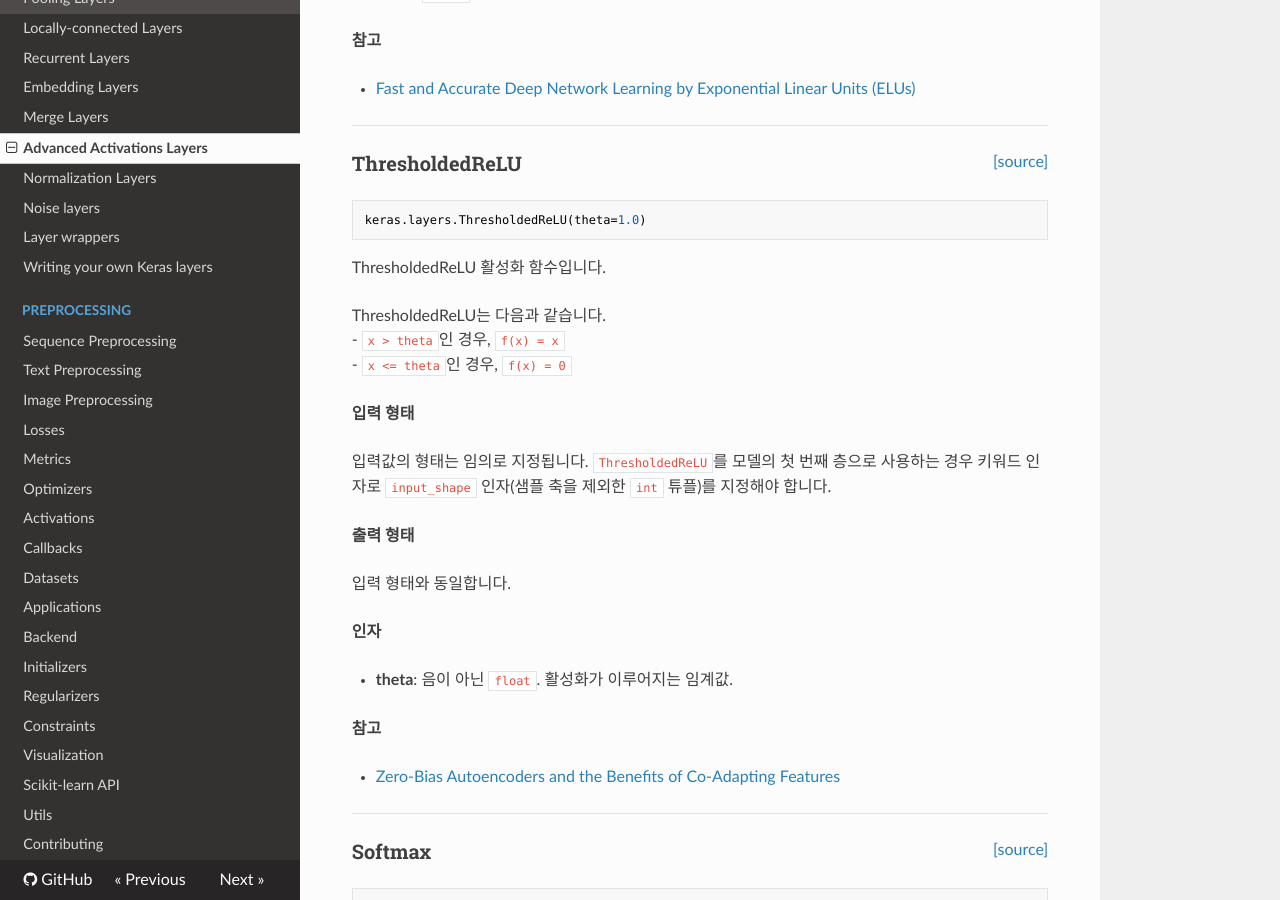
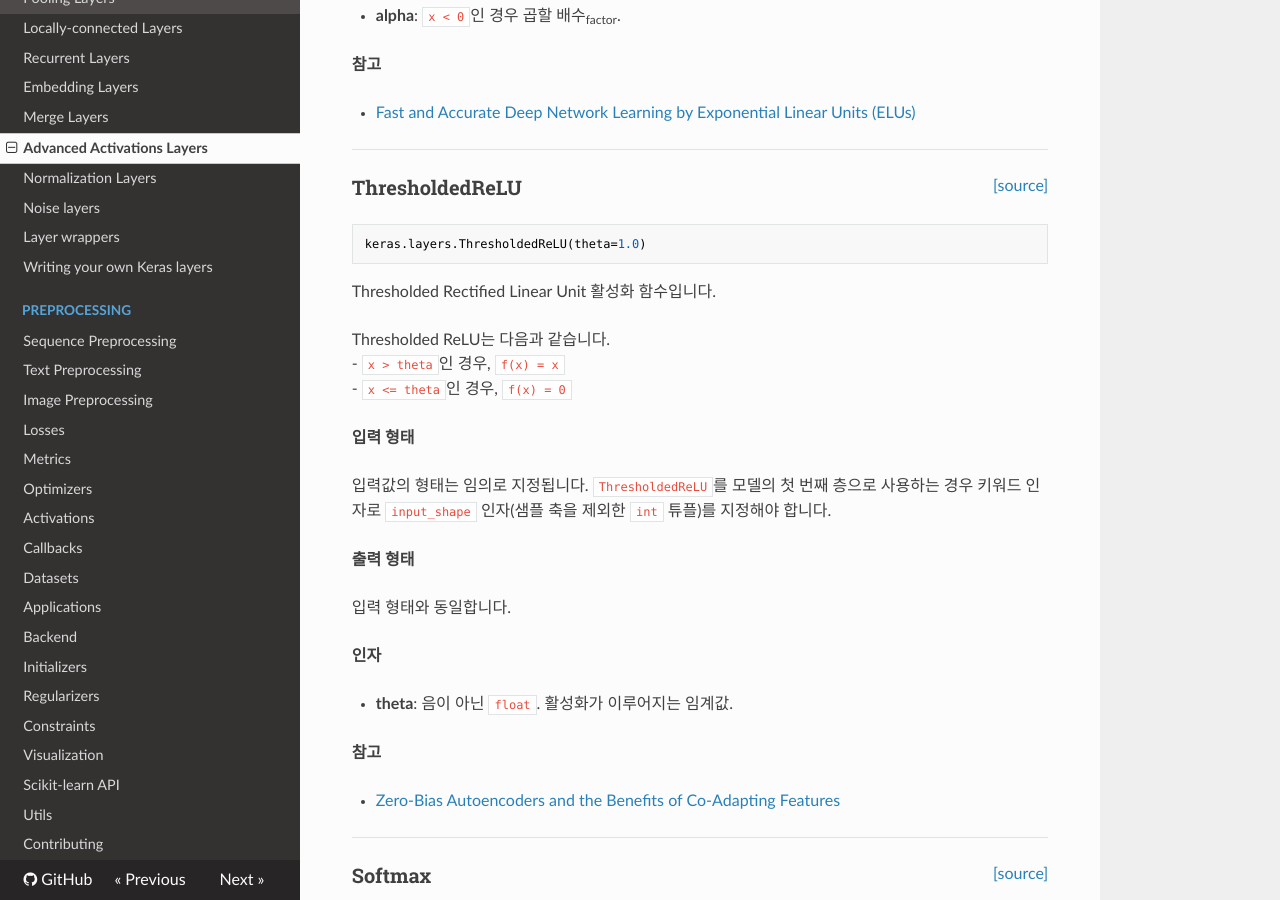
Before and after one commit to keras-team/keras-docs-ko, an MkDocs documentation site: the page built from sources/layers/advanced-activations.md, in a window 1280 px wide and 900 px high, scrolled down 2207 px. Built offline with MkDocs 1.6.1, drawn with Linux system fonts in a browser that asks for light colours; nearby versions of some CDN libraries; some of the changed text lies outside the part shown.

Commit message:
Update advanced-activations.md

````diff
--- a/sources/layers/advanced-activations.md
+++ b/sources/layers/advanced-activations.md
@@ -6,8 +6,9 @@
 ```
 
 Leaky Rectified Linear Unit 활성화 함수입니다.
+유닛이 활성화되지 않는 경우 작은 그래디언트를 허용합니다.
 
-유닛이 활성화되지 않는 경우 작은 그래디언트를 허용합니다.
+Leaky ReLU는 다음과 같습니다.
 - `x < 0`인 경우, `f(x) = alpha * x`
 - `x >= 0`인 경우, `f(x) = x`
 
@@ -106,9 +107,9 @@
 keras.layers.ThresholdedReLU(theta=1.0)
 ```
 
-ThresholdedReLU 활성화 함수입니다.
+Thresholded Rectified Linear Unit 활성화 함수입니다.
 
-ThresholdedReLU는 다음과 같습니다.
+Thresholded ReLU는 다음과 같습니다.
 - `x > theta`인 경우, `f(x) = x`
 - `x <= theta`인 경우,  `f(x) = 0`
 
````
